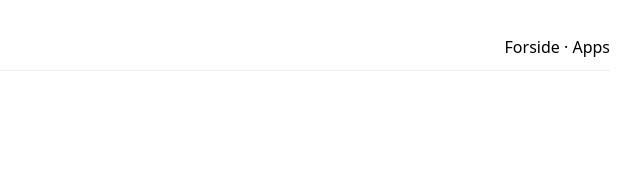
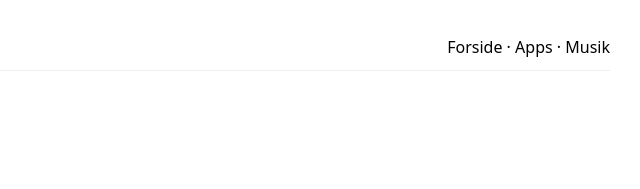
Before and after one commit to JakobHoyer/Website, a plain HTML site: page apps/index.html in a window 1280 px wide. Shown: the top 189 px of the page, 520-1160 px from the left. Drawn offline with Linux system fonts and the light colour scheme.

Commit message:
Update index.html

```diff
--- a/apps/index.html
+++ b/apps/index.html
@@ -16,7 +16,7 @@
 <header>
   <a href="/"><strong>Min side</strong></a>
   <nav>
-    <a href="/">Forside</a> · <a href="/apps/">Apps</a>
+    <a href="/">Forside</a> · <a href="/apps/">Apps</a> · <a href="/music/">Musik</a>
   </nav>
 </header>
 
```
